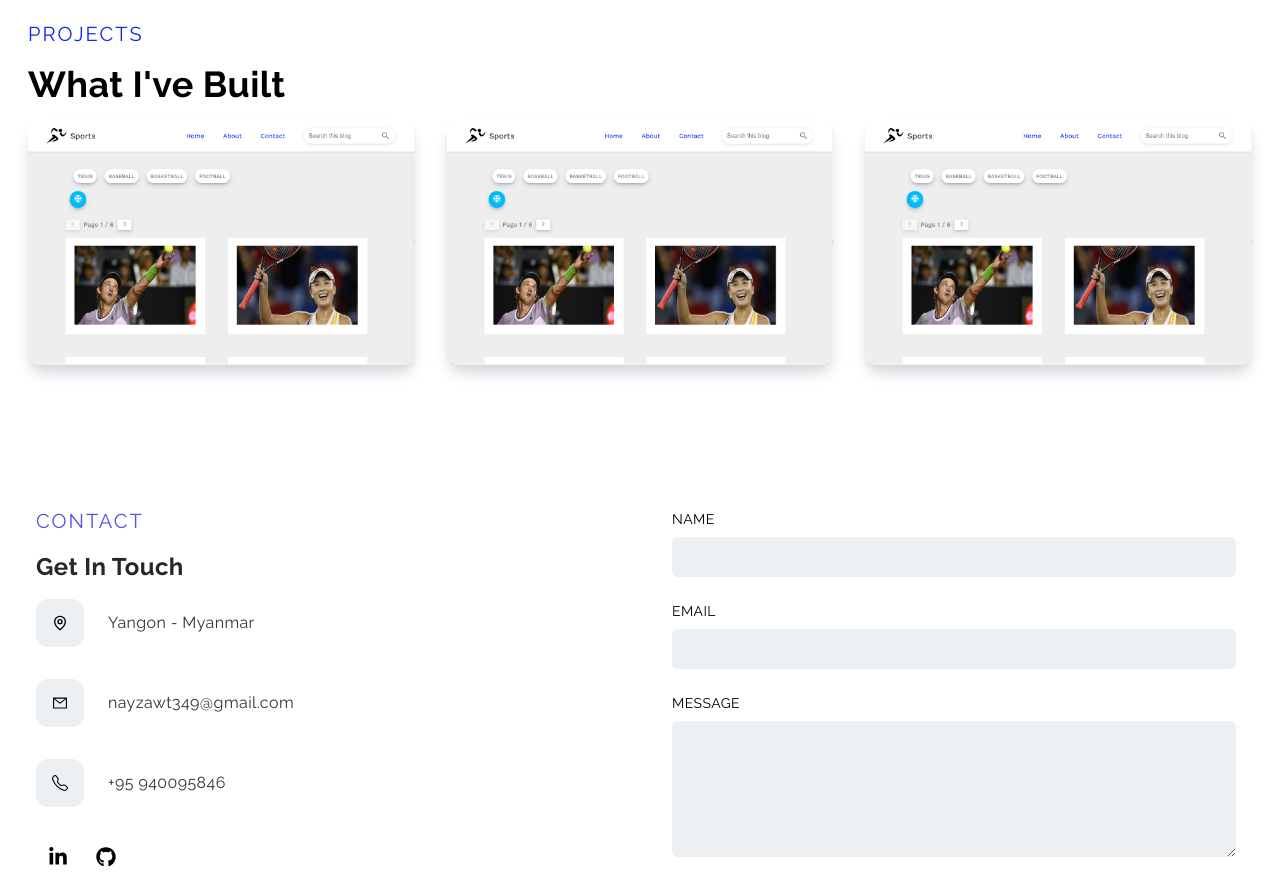
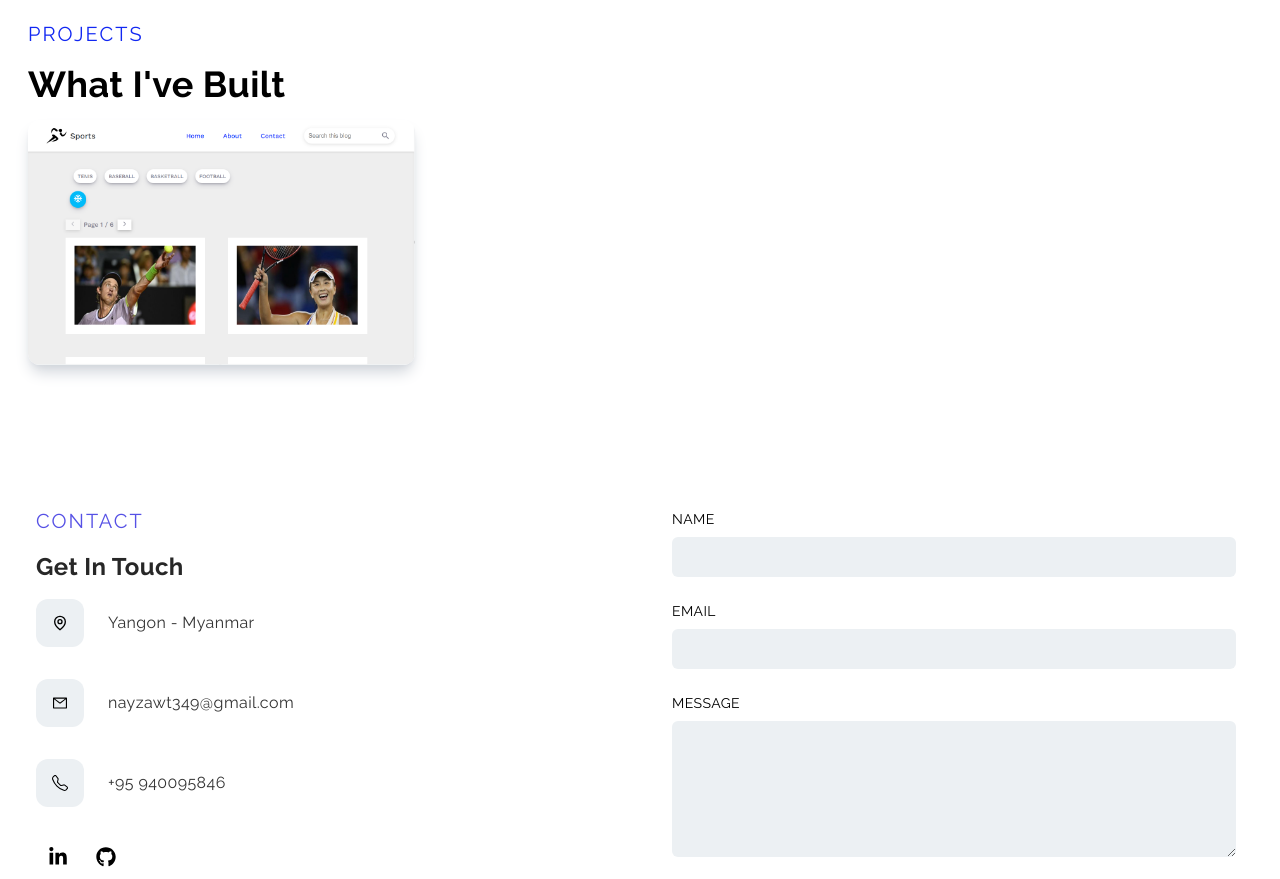
Before and after one commit to Nayzawthant/pofilo, a Next.js app: page / in a window 1280 px wide. Shown: the part 2380-3259 px from the top of the page. Built offline with nearby package versions, Linux system fonts and the light colour scheme.

Commit message:
update design

```diff
--- a/components/Projects.jsx
+++ b/components/Projects.jsx
@@ -18,18 +18,6 @@
             backgroundImg={propertyImg}
             projectUrl='/property'
           />
-          <ProjectItem
-            className='w-full h-full'
-            title='Sports website'
-            backgroundImg={propertyImg}
-            projectUrl='/property'
-          />
-          <ProjectItem
-            className='w-full h-full'
-            title='Sports website'
-            backgroundImg={propertyImg}
-            projectUrl='/property'
-          />
         </div>
       </div>
     </div>
```
